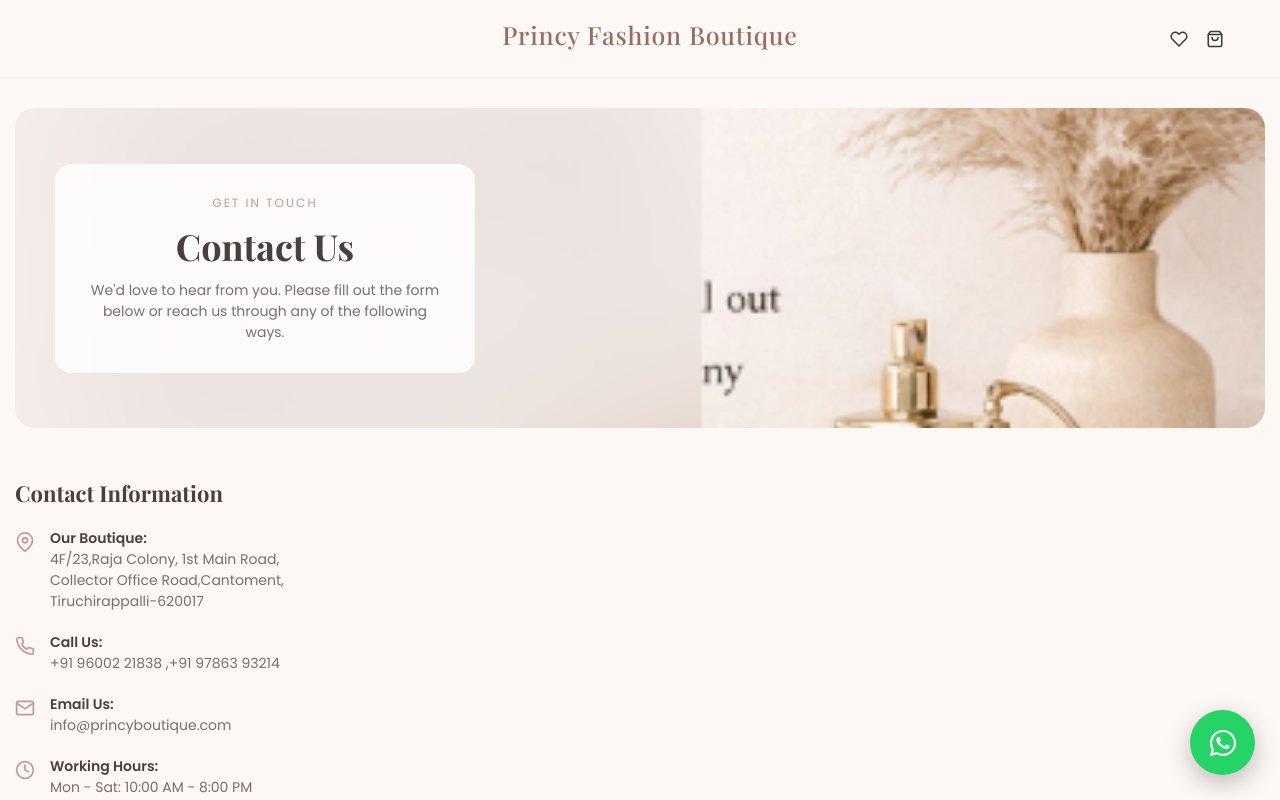
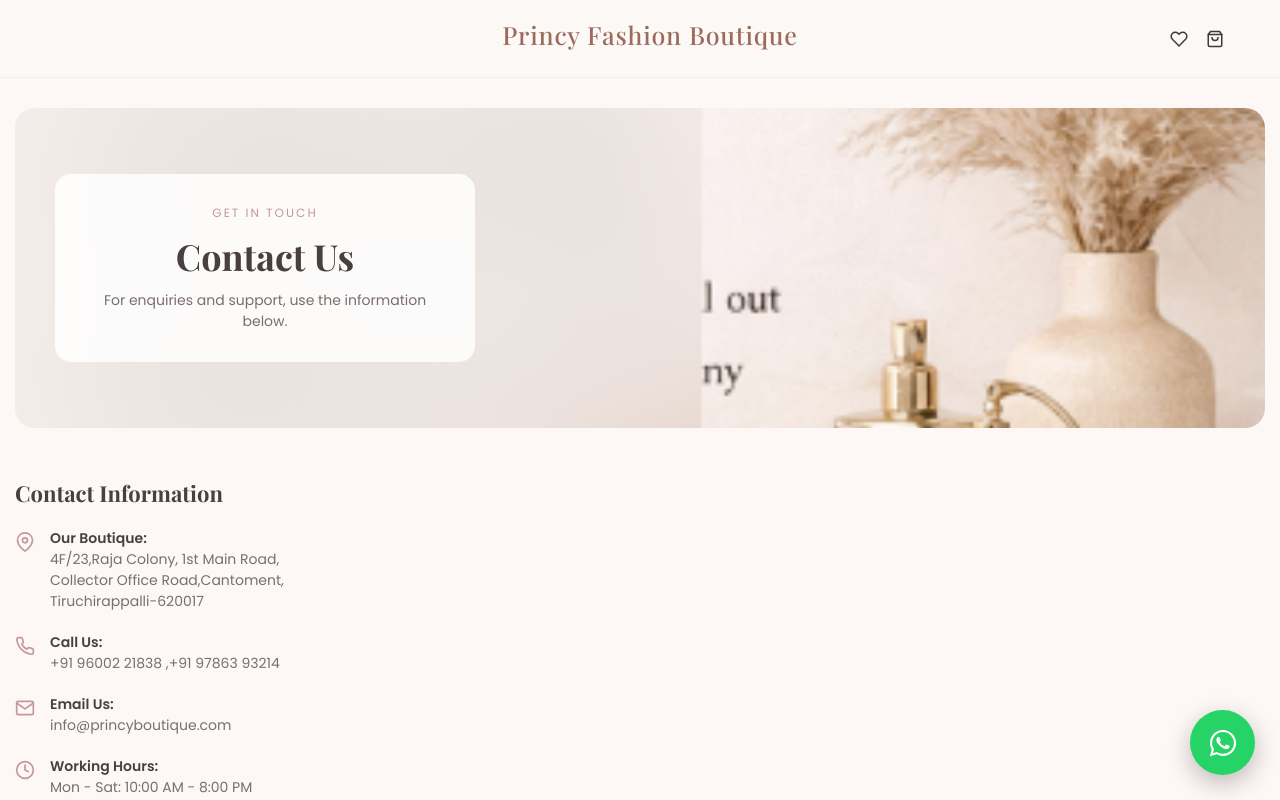
Before and after one commit to nithi075/princy-boutique, a React (Vite) app in the folder frontend/: page /contact in a window 1280 px wide. Shown: the top 800 px of the page. Built offline with nearby package versions, Linux system fonts and the light colour scheme; a web font is replaced by a local one.

Commit message:
initial commit

```diff
--- a/frontend/index.html
+++ b/frontend/index.html
@@ -2,8 +2,7 @@
 <html lang="en">
   <head>
     <meta charset="UTF-8" />
-    <link rel="icon" type="image/svg+xml" href="/vite.svg" />
-    <meta name="viewport" content="width=device-width, initial-scale=1.0" />
+<link rel="icon" type="image/png" href="/favicon-32x32.png" />    <meta name="viewport" content="width=device-width, initial-scale=1.0" />
 
     <link rel="preconnect" href="https://fonts.googleapis.com">
     <link rel="preconnect" href="https://fonts.gstatic.com" crossorigin>
--- a/frontend/src/components/WhatsAppFloat/WhatsAppFloat.jsx
+++ b/frontend/src/components/WhatsAppFloat/WhatsAppFloat.jsx
@@ -4,7 +4,7 @@ import { FaWhatsapp } from "react-icons/fa";
 
 export default function WhatsAppFloat() {
 
-  const phoneNumber = "918667041407";  // ✅ Updated number (with country code 91)
+  const phoneNumber = "919786393214";  // ✅ Updated number (with country code 91)
   const message = "Hi Princy Boutique, I would like to know more about your collections.";
 
   const whatsappLink = `https://wa.me/${phoneNumber}?text=${encodeURIComponent(message)}`;
--- a/frontend/src/pages/Checkout/Checkout.jsx
+++ b/frontend/src/pages/Checkout/Checkout.jsx
@@ -4,7 +4,7 @@ import API from "../../api/axios";
 
 export default function Checkout() {
 
-  const BASE_URL = "http://localhost:5000"; // change after deployment
+  const BASE_URL = "https://princy-boutique-backend.onrender.com"; // change after deployment
 
   const [form, setForm] = useState({
     name: "",
@@ -90,7 +90,7 @@ ${itemsText}
 💰 Total: ₹${total}
 `;
 
-    const whatsappNumber = "918667041407";
+    const whatsappNumber = "919786393214"; // with country code
     const whatsappURL = `https://wa.me/${whatsappNumber}?text=${encodeURIComponent(message)}`;
 
     try {
--- a/frontend/src/pages/contact/contact.jsx
+++ b/frontend/src/pages/contact/contact.jsx
@@ -17,8 +17,7 @@ export default function Contact() {
           <p className="contact-sub">GET IN TOUCH</p>
           <h1>Contact Us</h1>
           <p className="contact-desc">
-            We'd love to hear from you. Please fill out the form below
-            or reach us through any of the following ways.
+             For enquiries and support, use the information below.
           </p>
         </div>
       </div>
```
Also changed, not shown: frontend/public/favicon-32x32.png (added).
